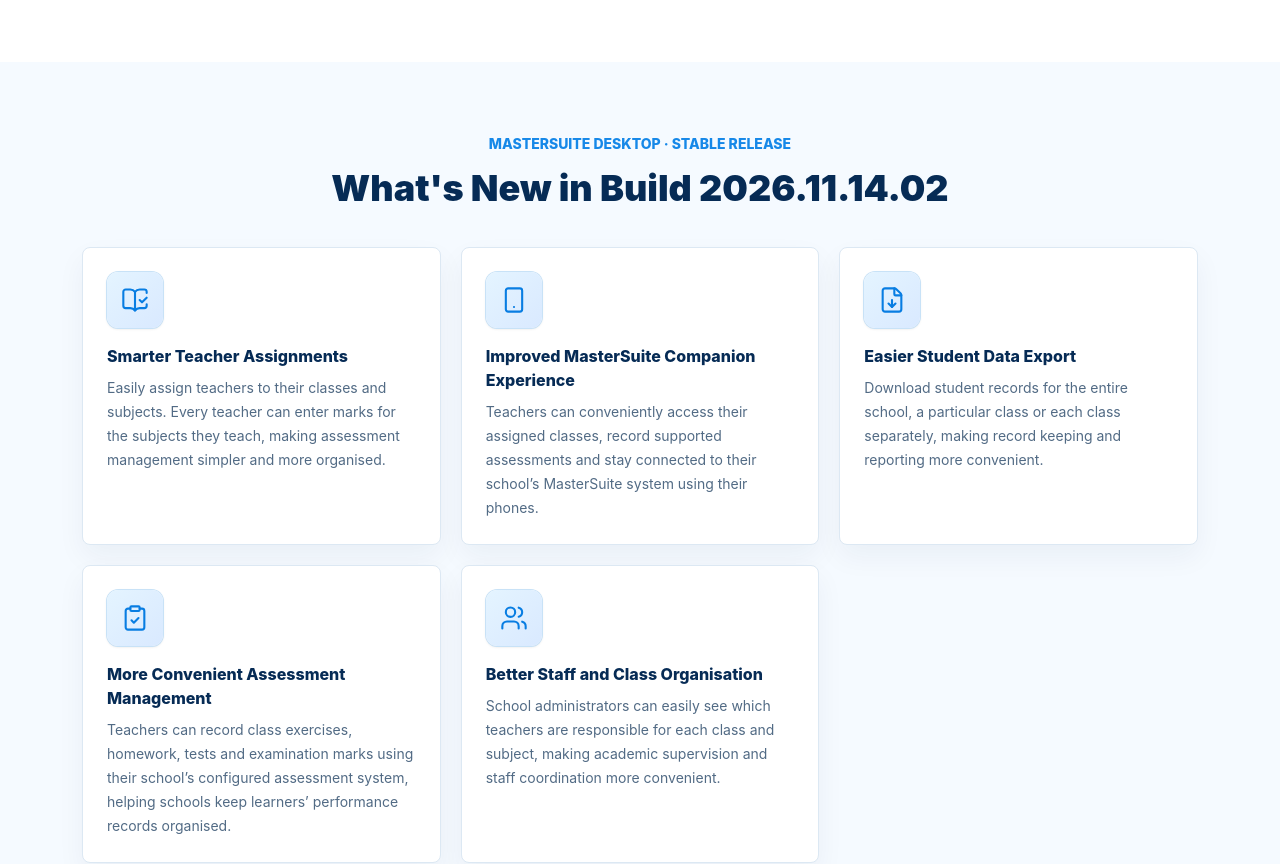
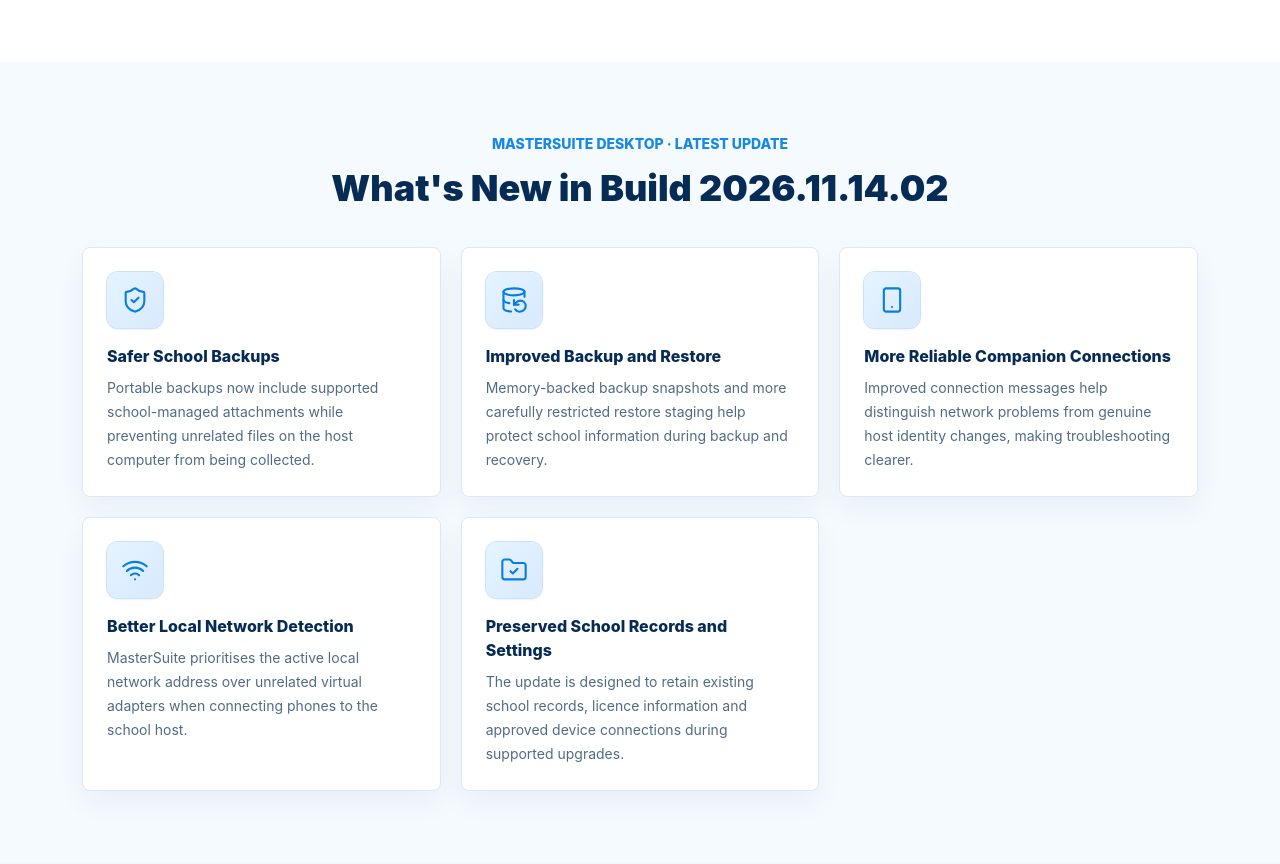
Before and after one commit to nanabaffour6/MasterSuite-website, a React (Vite) app: page / in a window 1280 px wide. Shown: the part 3980-4844 px from the top of the page. Built offline with nearby package versions, Linux system fonts and the light colour scheme.

Commit message:
Refresh What's New for MasterSuite 1.0.4 backup and Companion improvements

```diff
--- a/components/landing/whats-new.tsx
+++ b/components/landing/whats-new.tsx
@@ -1,13 +1,33 @@
-import { BookOpenCheck, Smartphone, FileDown, ClipboardCheck, Users } from 'lucide-react';
+import { ShieldCheck, DatabaseBackup, Smartphone, Wifi, FolderCheck } from 'lucide-react';
 import { Card, CardContent } from '@/components/ui/card';
 import { MASTER_SUITE_BUILD } from '@/lib/site-config';
 
 const releaseHighlights = [
-  { title: 'Smarter Teacher Assignments', body: 'Easily assign teachers to their classes and subjects. Every teacher can enter marks for the subjects they teach, making assessment management simpler and more organised.', icon: BookOpenCheck },
-  { title: 'Improved MasterSuite Companion Experience', body: 'Teachers can conveniently access their assigned classes, record supported assessments and stay connected to their school’s MasterSuite system using their phones.', icon: Smartphone },
-  { title: 'Easier Student Data Export', body: 'Download student records for the entire school, a particular class or each class separately, making record keeping and reporting more convenient.', icon: FileDown },
-  { title: 'More Convenient Assessment Management', body: 'Teachers can record class exercises, homework, tests and examination marks using their school’s configured assessment system, helping schools keep learners’ performance records organised.', icon: ClipboardCheck },
-  { title: 'Better Staff and Class Organisation', body: 'School administrators can easily see which teachers are responsible for each class and subject, making academic supervision and staff coordination more convenient.', icon: Users },
+  {
+    title: 'Safer School Backups',
+    body: 'Portable backups now include supported school-managed attachments while preventing unrelated files on the host computer from being collected.',
+    icon: ShieldCheck,
+  },
+  {
+    title: 'Improved Backup and Restore',
+    body: 'Memory-backed backup snapshots and more carefully restricted restore staging help protect school information during backup and recovery.',
+    icon: DatabaseBackup,
+  },
+  {
+    title: 'More Reliable Companion Connections',
+    body: 'Improved connection messages help distinguish network problems from genuine host identity changes, making troubleshooting clearer.',
+    icon: Smartphone,
+  },
+  {
+    title: 'Better Local Network Detection',
+    body: 'MasterSuite prioritises the active local network address over unrelated virtual adapters when connecting phones to the school host.',
+    icon: Wifi,
+  },
+  {
+    title: 'Preserved School Records and Settings',
+    body: 'The update is designed to retain existing school records, licence information and approved device connections during supported upgrades.',
+    icon: FolderCheck,
+  },
 ] as const;
 
 export function WhatsNew() {
@@ -15,7 +35,7 @@ export function WhatsNew() {
     <section id="whats-new" aria-labelledby="whats-new-heading" className="bg-[#F5FAFF] py-14 sm:py-18">
       <div className="mx-auto w-full max-w-[1180px] px-4 sm:px-6 lg:px-8">
         <div className="mx-auto max-w-3xl text-center">
-          <p className="text-sm font-extrabold uppercase text-[#1688E8]">MasterSuite Desktop · Stable Release</p>
+          <p className="text-sm font-extrabold uppercase text-[#1688E8]">MasterSuite Desktop · Latest Update</p>
           <h2 id="whats-new-heading" className="mt-3 text-3xl font-black leading-tight text-[#062B55] sm:text-4xl">
             What&apos;s New in Build {MASTER_SUITE_BUILD}
           </h2>
```
